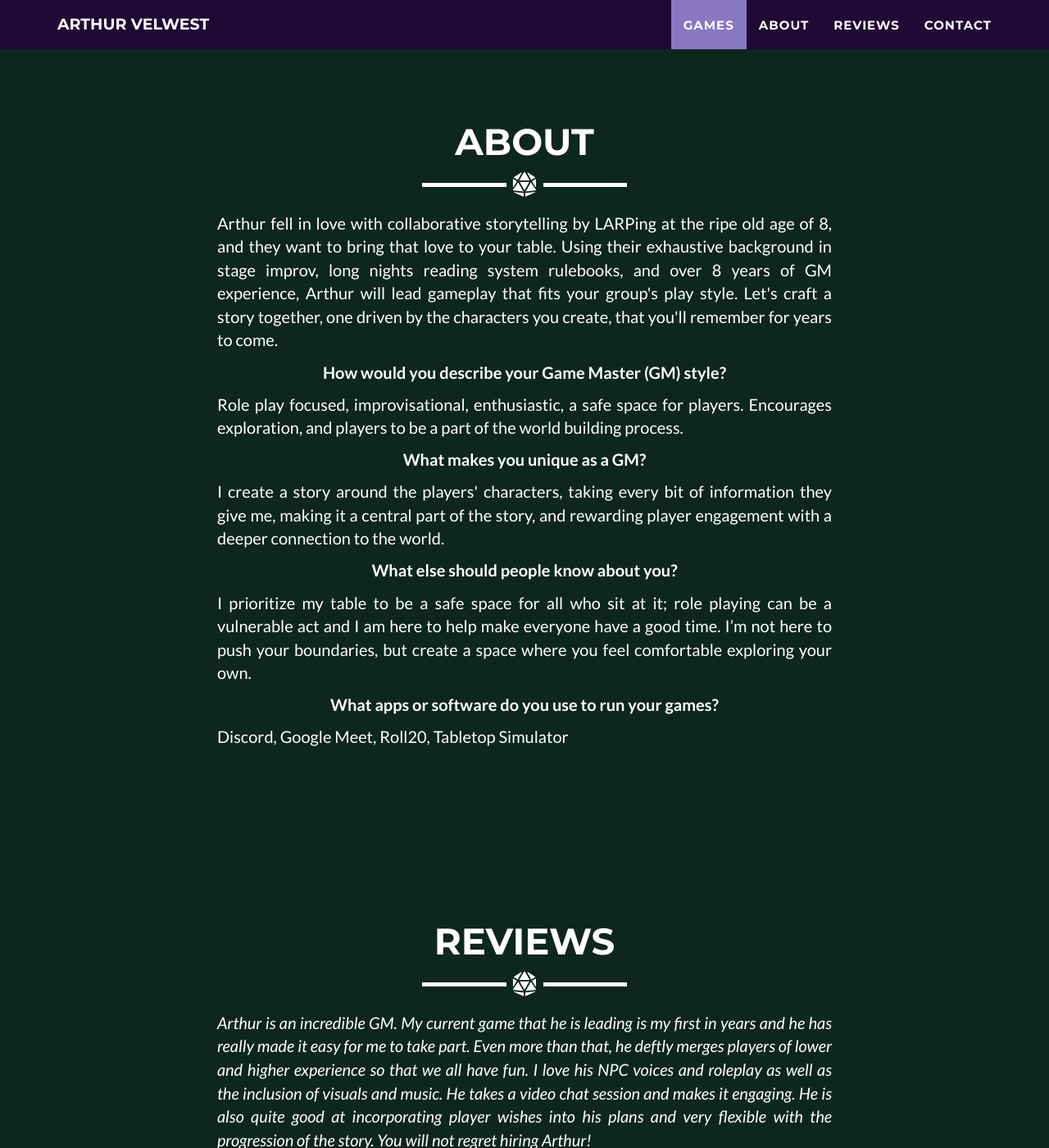
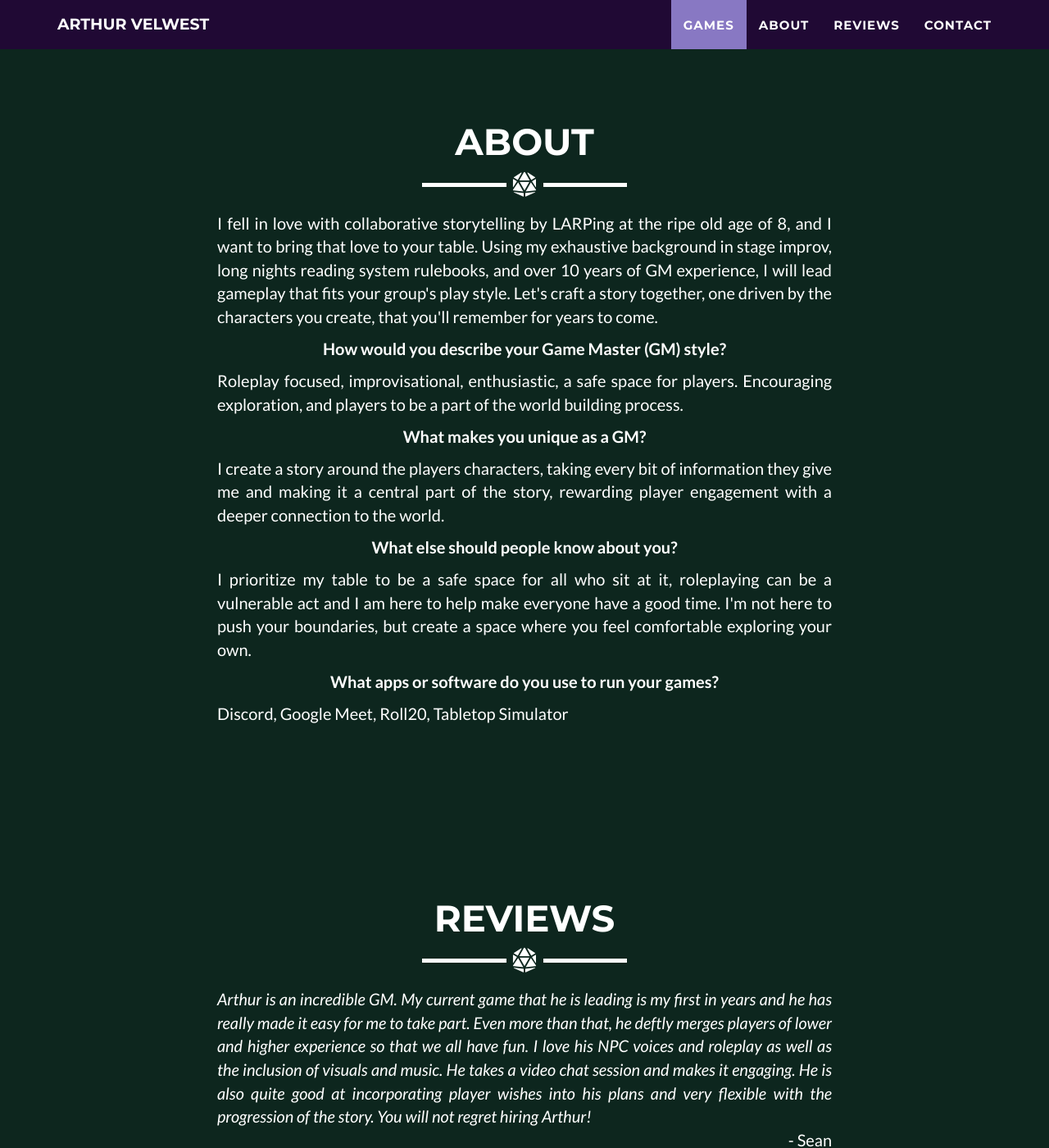
Before and after one commit to thearthurshow/thearthurshow.github.io, a Jekyll site: the page built from index.md, in a window 1280 px wide and 1400 px high, scrolled down 1829 px. Shown: the whole window at 82% size. Built offline with Jekyll 4.4.1, drawn with Linux system fonts in a browser that asks for light colours.

Commit message:
update bio

```diff
--- a/_includes/about.html
+++ b/_includes/about.html
@@ -11,7 +11,7 @@
     <div class="row">
       <div class="col-lg-8 col-lg-offset-2">
         <p class="text-justify">
-          Arthur fell in love with collaborative storytelling by LARPing at the ripe old age of 8, and they want to bring that love to your table. Using their exhaustive background in stage improv, long nights reading system rulebooks, and over 8 years of GM experience, Arthur will lead gameplay that fits your group's play style. Let's craft a story together, one driven by the characters you create, that you'll remember for years to come.
+          I fell in love with collaborative storytelling by LARPing at the ripe old age of 8, and I want to bring that love to your table. Using my exhaustive background in stage improv, long nights reading system rulebooks, and over 10 years of GM experience, I will lead gameplay that fits your group's play style. Let's craft a story together, one driven by the characters you create, that you'll remember for years to come.
         </p>
         <p class="text-center">
           <b>
@@ -19,7 +19,7 @@
           </b>
         </p>
         <p class="text-justify">
-          Role play focused, improvisational, enthusiastic, a safe space for players. Encourages exploration, and players to be a part of the world building process.
+          Roleplay focused, improvisational, enthusiastic, a safe space for players. Encouraging exploration, and players to be a part of the world building process.
         </p>
         <p class="text-center">
           <b>
@@ -27,7 +27,7 @@
           </b>
         </p>
         <p class="text-justify">
-          I create a story around the players' characters, taking every bit of information they give me, making it a central part of the story, and rewarding player engagement with a deeper connection to the world.
+          I create a story around the players characters, taking every bit of information they give me and making it a central part of the story, rewarding player engagement with a deeper connection to the world.
         </p>
         <p class="text-center">
           <b>
@@ -35,7 +35,7 @@
           </b>
         </p>
         <p class="text-justify">
-          I prioritize my table to be a safe space for all who sit at it; role playing can be a vulnerable act and I am here to help make everyone have a good time. I’m not here to push your boundaries, but create a space where you feel comfortable exploring your own.
+          I prioritize my table to be a safe space for all who sit at it, roleplaying can be a vulnerable act and I am here to help make everyone have a good time. I'm not here to push your boundaries, but create a space where you feel comfortable exploring your own.
         </p>
         <p class="text-center">
           <b>
```
